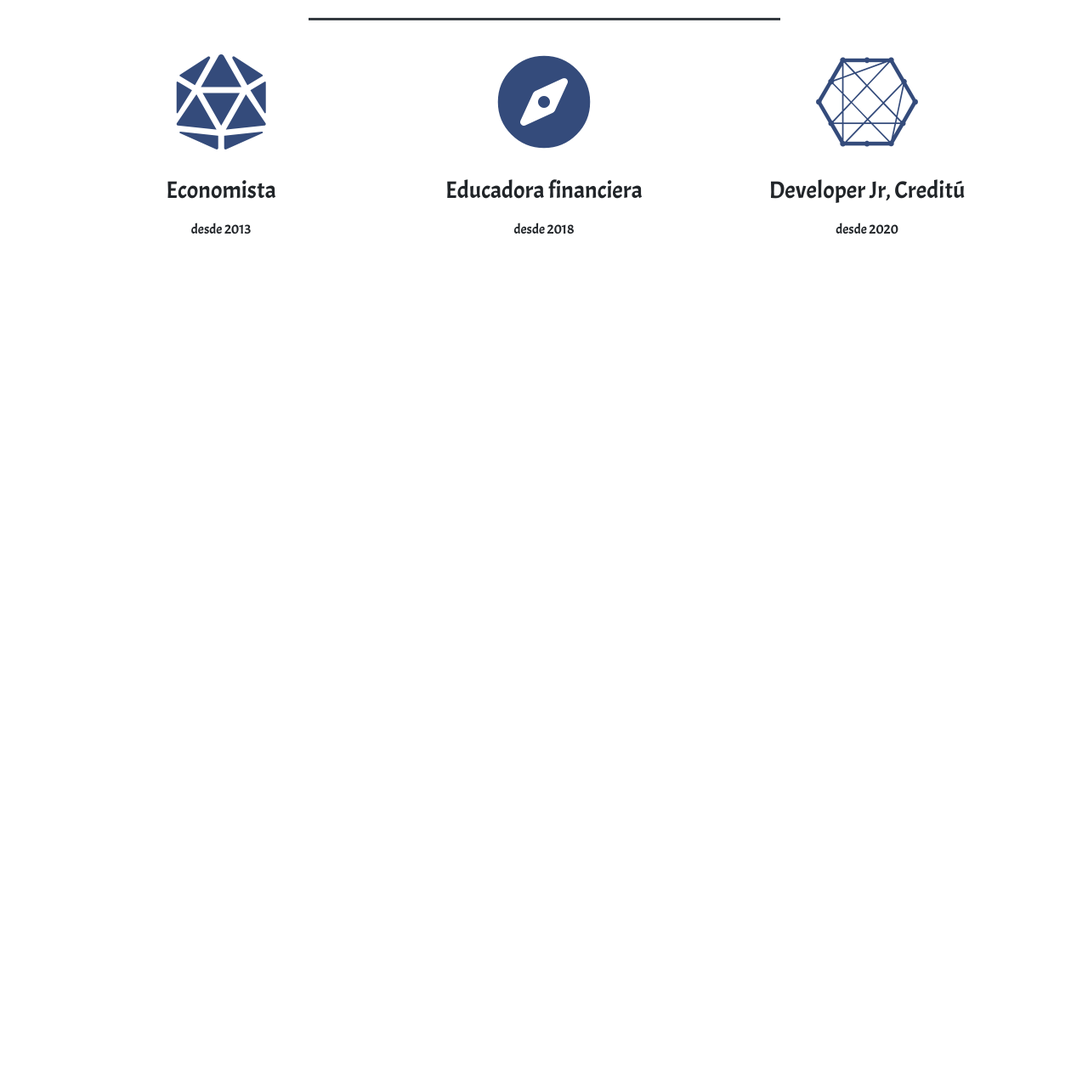
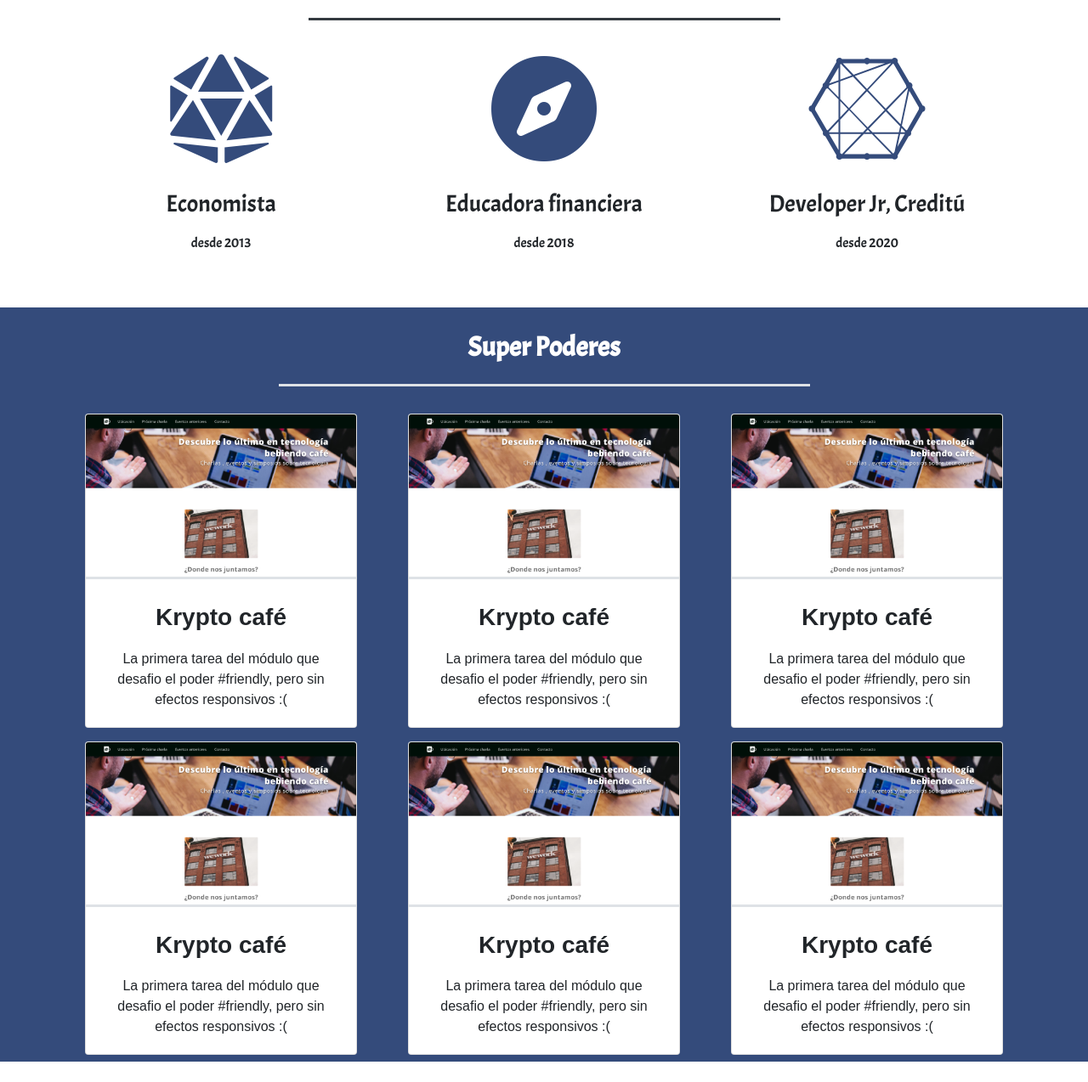
Before and after one commit to gilibethvega/bancafriendly, a plain HTML site: page index.html in a window 1280 px wide. Shown: the part 688-1962 px from the top of the page at 85% size. Before the commit the page ends 1034 px from the top, so only its background shows below. Drawn offline with nearby package versions, Linux system fonts and the light colour scheme; a script that the page names is missing; a web font is replaced by a local one.

Commit message:
se agrega sección de trabajos

```diff
--- a/assets/css/style.css
+++ b/assets/css/style.css
@@ -22,9 +22,12 @@ h1 {
   border-width:3px !important;
   margin: 0px auto;
 }
-#superpowers {
+#superpowers, h2 {
   font-family: 'Acme', sans-serif;
 }
-  i {
+#superpowers i{
   color:  #344b7b;
 }
+#works {
+  background-color: #344b7b;
+}
--- a/index.html
+++ b/index.html
@@ -31,7 +31,7 @@
             <a class="nav-link" href="#superpowers">Super Poderes<span class="sr-only">(current)</span></a>
           </li>
           <li class="nav-item">
-            <a class="nav-link" href="#">Trabajo</a>
+            <a class="nav-link" href="#works">Trabajos</a>
           </li>
           <li class="nav-item">
             <a class="nav-link" href="#">Contacto</a>
@@ -53,19 +53,84 @@
     <div class="border-bottom border-dark w-50 mx-auto"></div>
     <div class="row my-4">
       <div class="col-md-4">
-        <i class="fas fa-dice-d20 fa-7x my-3"></i>
+        <i class="fas fa-dice-d20 fa-8x my-3"></i>
         <h3 class="my-3">Economista</h3>
         <p class="my-3">desde 2013</p>
       </div>
       <div class="col-md-4">
-        <i class="fas fa-compass fa-7x my-3"></i>
+        <i class="fas fa-compass fa-8x my-3"></i>
         <h3 class="my-3">Educadora financiera</h3>
         <p class="my-3">desde 2018</p>
       </div>
       <div class="col-md-4">
-        <i class="fab fa-connectdevelop fa-7x my-3"></i>
+        <i class="fab fa-connectdevelop fa-8x my-3"></i>
         <h3 class="my-3">Developer Jr, Creditú</h3>
         <p class="my-3">desde 2020</p>
+      </div>
+  </section>
+
+  <section class="container-fluid my-4 pt-1 text-center" id="works">
+    <h2 class="font-weight-bold my-4 text-white">Super Poderes</h2>
+    <div class="border-bottom w-50 mx-auto text-white"></div>
+      <div class="container">
+        <div class="card-deck my-4">
+          <div class="row mx-auto">
+            <div class="col-md-6 col-lg-4 my-2">
+              <div class="card h-100 text-gray font-weight-lighter">
+                <img src="assets/img/meet_coffee.png " href="http://meetcoffeebf.tk" class="card-img-top border-bottom" alt="work1">
+                <div class="card-body">
+                  <h3 class="card-title font-weight-lighter py-2 font-weight-bold">Krypto café</h3>
+                  <p class="card-text d-inline my-5">La primera tarea del módulo que desafio el poder #friendly, pero sin efectos responsivos :(</p>
+                </div>
+              </div>
+            </div>
+            <div class="col-md-6 col-lg-4 my-2">
+              <div class="card h-100 text-gray font-weight-lighter">
+                <img src="assets/img/meet_coffee.png " href="http://meetcoffeebf.tk" class="card-img-top border-bottom" alt="work1">
+                <div class="card-body">
+                  <h3 class="card-title font-weight-lighter py-2 font-weight-bold">Krypto café</h3>
+                  <p class="card-text d-inline my-5">La primera tarea del módulo que desafio el poder #friendly, pero sin efectos responsivos :(</p>
+                </div>
+              </div>
+            </div>
+            <div class="col-md-6 col-lg-4 my-2">
+              <div class="card h-100 text-gray font-weight-lighter">
+                <img src="assets/img/meet_coffee.png " href="http://meetcoffeebf.tk" class="card-img-top border-bottom" alt="work1">
+                <div class="card-body">
+                  <h3 class="card-title font-weight-lighter py-2 font-weight-bold">Krypto café</h3>
+                  <p class="card-text d-inline my-5">La primera tarea del módulo que desafio el poder #friendly, pero sin efectos responsivos :(</p>
+                </div>
+              </div>
+            </div>
+            <div class="col-md-6 col-lg-4 my-2">
+              <div class="card h-100 text-gray font-weight-lighter">
+                <img src="assets/img/meet_coffee.png " href="http://meetcoffeebf.tk" class="card-img-top border-bottom" alt="work1">
+                <div class="card-body">
+                  <h3 class="card-title font-weight-lighter py-2 font-weight-bold">Krypto café</h3>
+                  <p class="card-text d-inline my-5">La primera tarea del módulo que desafio el poder #friendly, pero sin efectos responsivos :(</p>
+                </div>
+              </div>
+            </div>
+            <div class="col-md-6 col-lg-4 my-2">
+              <div class="card h-100 text-gray font-weight-lighter">
+                <img src="assets/img/meet_coffee.png " href="http://meetcoffeebf.tk" class="card-img-top border-bottom" alt="work1">
+                <div class="card-body">
+                  <h3 class="card-title font-weight-lighter py-2 font-weight-bold">Krypto café</h3>
+                  <p class="card-text d-inline my-5">La primera tarea del módulo que desafio el poder #friendly, pero sin efectos responsivos :(</p>
+                </div>
+              </div>
+            </div>
+            <div class="col-md-6 col-lg-4 my-2">
+              <div class="card h-100 text-gray font-weight-lighter">
+                <img src="assets/img/meet_coffee.png " href="http://meetcoffeebf.tk" class="card-img-top border-bottom" alt="work1">
+                <div class="card-body">
+                  <h3 class="card-title font-weight-lighter py-2 font-weight-bold">Krypto café</h3>
+                  <p class="card-text d-inline my-5">La primera tarea del módulo que desafio el poder #friendly, pero sin efectos responsivos :(</p>
+                </div>
+              </div>
+            </div>
+          </div>
+        </div>
       </div>
   </section>
 
```
